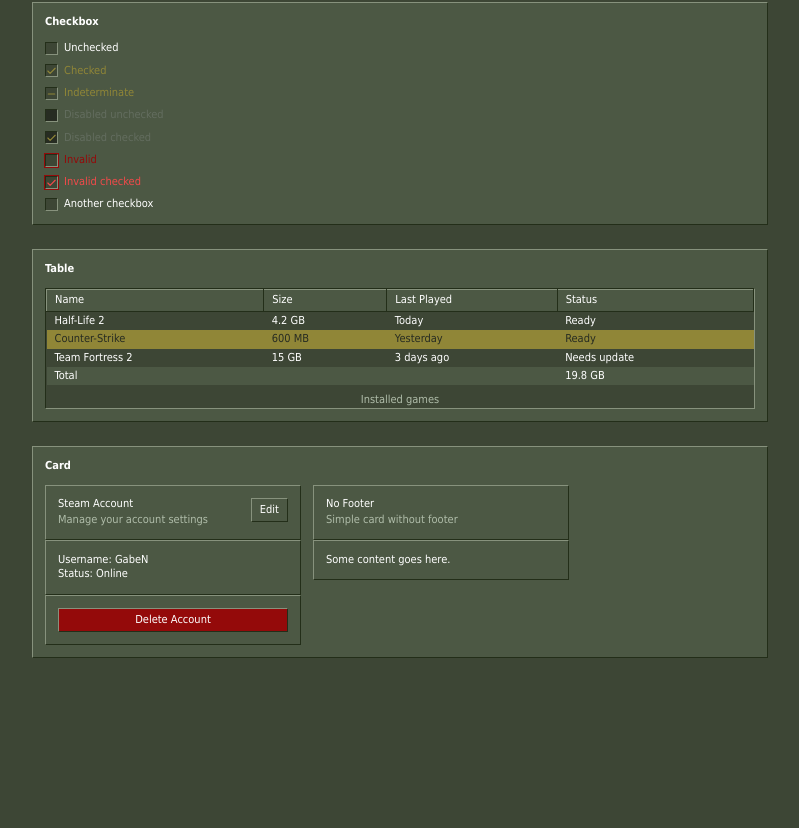
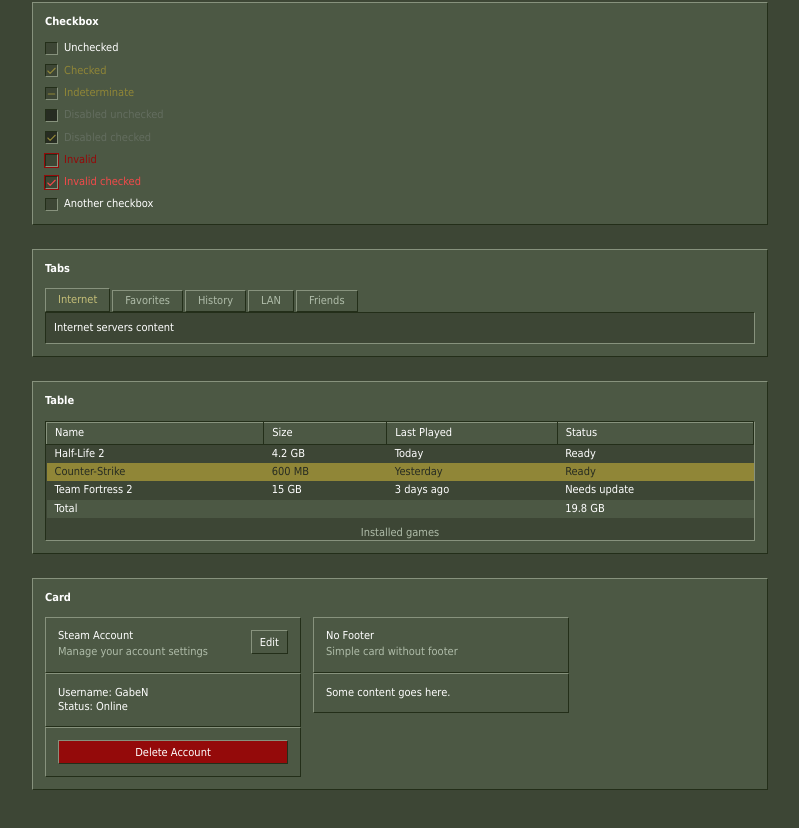
Before and after one commit to OnlyNinjaGear/go2003, a Next.js app: page / in a window 1280 px wide. Shown: the part 710-1538 px from the top of the page, without its empty margins (240-1039 px from the left). Before the commit the page ends 1448 px from the top, so only its background shows below. Built offline with nearby package versions, Linux system fonts and the light colour scheme.

Commit message:
auto: page.tsx

```diff
--- a/app/page.tsx
+++ b/app/page.tsx
@@ -130,6 +130,35 @@ export default function Home() {
           </div>
         </section>
         <section className="bevel-out bg-panel flex flex-col gap-3 p-3">
+          <h2 className="font-bold">Tabs</h2>
+
+          <Tabs defaultValue="internet">
+            <TabsList>
+              <TabsTrigger value="internet">Internet</TabsTrigger>
+              <TabsTrigger value="favorites">Favorites</TabsTrigger>
+              <TabsTrigger value="history">History</TabsTrigger>
+              <TabsTrigger value="lan">LAN</TabsTrigger>
+              <TabsTrigger value="friends">Friends</TabsTrigger>
+            </TabsList>
+            <TabsContent value="internet">
+              <div className="bevel-in bg-input-bg p-2">Internet servers content</div>
+            </TabsContent>
+            <TabsContent value="favorites">
+              <div className="bevel-in bg-input-bg p-2">Favorites content</div>
+            </TabsContent>
+            <TabsContent value="history">
+              <div className="bevel-in bg-input-bg p-2">History content</div>
+            </TabsContent>
+            <TabsContent value="lan">
+              <div className="bevel-in bg-input-bg p-2">LAN content</div>
+            </TabsContent>
+            <TabsContent value="friends">
+              <div className="bevel-in bg-input-bg p-2">Friends content</div>
+            </TabsContent>
+          </Tabs>
+        </section>
+
+        <section className="bevel-out bg-panel flex flex-col gap-3 p-3">
           <h2 className="font-bold">Table</h2>
 
           <div className="bevel-in bg-input-bg">
```
